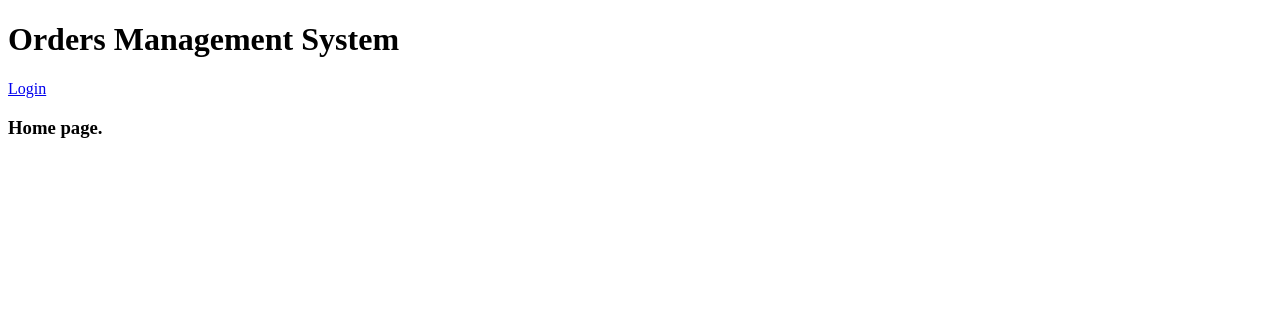
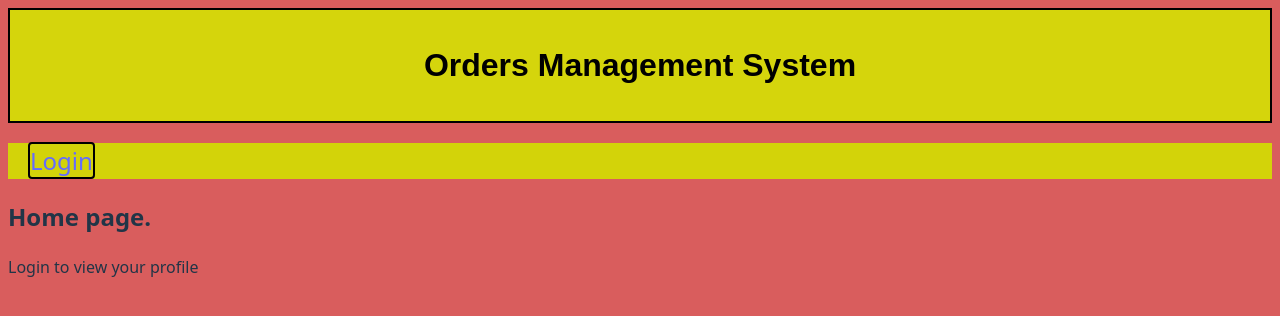
Before and after one commit to Dennis-devs/orders_sms_service, a Django app: page / in a window 1280 px wide. Shown: the top 316 px of the page. Run offline with Django 5.2, Linux system fonts and the light colour scheme.

Commit message:
UI improvement

```diff
--- /dev/null
+++ b/Orders_mgmt/static/base.css
@@ -0,0 +1,8 @@
+header{
+    background-color: rgb(213, 213, 12);
+    color: black;
+    text-align: center;
+    padding: 10px;
+    font-family: Arial, sans-serif;
+    border: 2px solid black;
+}
--- /dev/null
+++ b/Orders_mgmt/static/login.css
@@ -0,0 +1,97 @@
+:root {
+  font-family: system-ui, Avenir, Helvetica, Arial, sans-serif;
+  line-height: 1.5;
+  font-weight: 400;
+
+  color-scheme: light dark;
+  color: rgba(255, 255, 255, 0.87);
+  background-color: #242424;
+
+  font-synthesis: none;
+  text-rendering: optimizeLegibility;
+  -webkit-font-smoothing: antialiased;
+  -moz-osx-font-smoothing: grayscale;
+}
+
+a {
+  font-weight: 500;
+  color: #646cff;
+  text-decoration: inherit;
+}
+a:hover {
+  color: #535bf2;
+}
+
+nav {
+  margin-top: 20px;
+  font-size: 1.5em;
+  height: auto;
+  background-color: rgb(211, 211, 9);
+
+}
+nav > a{
+  margin-left: 20px;
+  border: 2px solid black;
+  border-radius: 4px;
+}
+
+#app {
+  max-width: 1280px;
+  margin: 0 auto;
+  padding: 2rem;
+  text-align: center;
+}
+
+.logo {
+  height: 6em;
+  padding: 1.5em;
+  will-change: filter;
+  transition: filter 300ms;
+}
+.logo:hover {
+  filter: drop-shadow(0 0 2em #646cffaa);
+}
+.logo.vanilla:hover {
+  filter: drop-shadow(0 0 2em #f7df1eaa);
+}
+
+.card {
+  padding: 2em;
+  background-color: rgb(153, 136, 66);
+}
+
+.read-the-docs {
+  color: #403f3f;
+}
+
+button {
+  border-radius: 8px;
+  border: 1px solid transparent;
+  padding: 0.6em 1.2em;
+  font-size: 1em;
+  font-weight: 500;
+  font-family: inherit;
+  background-color: #1a1a1a;
+  cursor: pointer;
+  transition: border-color 0.25s;
+}
+button:hover {
+  border-color: #646cff;
+}
+button:focus,
+button:focus-visible {
+  outline: 4px auto -webkit-focus-ring-color;
+}
+
+@media (prefers-color-scheme: light) {
+  :root {
+    color: #213547;
+    background-color: #d95d5d;
+  }
+  a:hover {
+    color: #747bff;
+  }
+  button {
+    background-color: #f9f9f9;
+  }
+}
--- a/Orders_mgmt/templates/base.html
+++ b/Orders_mgmt/templates/base.html
@@ -1,19 +1,20 @@
+{% load static %}
 <!DOCTYPE html>
 <html lang="en">
 <head>
     <meta charset="UTF-8">
     <meta name="viewport" content="width=device-width, initial-scale=1.0">
-    <title>Django template</title>
+    <link rel="stylesheet" type="text/css" href="/static/base.css">
+
+    <title>{% block title %} Django template {% endblock title %}</title>
+    {% block extra_css %}{% endblock %}
 </head>
 <body>
     <header>
-
         <h1>Orders Management System</h1>
-
     </header>
 
     {% block content %}
-
     {% endblock content %}
 </body>
 </html>
--- a/Orders_mgmt/templates/login.html
+++ b/Orders_mgmt/templates/login.html
@@ -1,8 +1,15 @@
 {% extends "base.html" %}
+{% load static %}
+{% block extra_css %}
+    {{ block.super }}
+    <link rel="stylesheet" type="text/css" href="/static/login.css">
+{% endblock %}
+{% block title %}Login Page{% endblock title %}
 
 {% block content %}
 
-<a href="/oidc/authenticate/">Login</a>
-<h3>Home page.</h3>
+<nav><a href="/oidc/authenticate/">Login</a></nav>
+<h2>Home page.</h2>
+<p>Login to view your profile</p>
 
-{% endblock %}
+{% endblock content%}
--- a/Orders_mgmt/views.py
+++ b/Orders_mgmt/views.py
@@ -61,6 +61,6 @@ class OrderViewSet(viewsets.ModelViewSet):
 
 def index(request):
     if request.user.is_authenticated:
-        return render(request, 'session.html', {'user': request.user})
+        return render(request, 'dashboard.html', {'user': request.user})
     else:
         return render(request, 'login.html')
--- a/Python_service/urls.py
+++ b/Python_service/urls.py
@@ -1,5 +1,5 @@
 
-"URL config for Python_service project."
+# URL config for Python_service project.
 
 from django.contrib import admin
 from django.urls import path, include
```
Also changed, not shown: Orders_mgmt/static/dashboard.css (added, +29 -0 lines), Orders_mgmt/templates/dashboard.html (renamed from Orders_mgmt/templates/session.html, +10 -3 lines), README.md.
